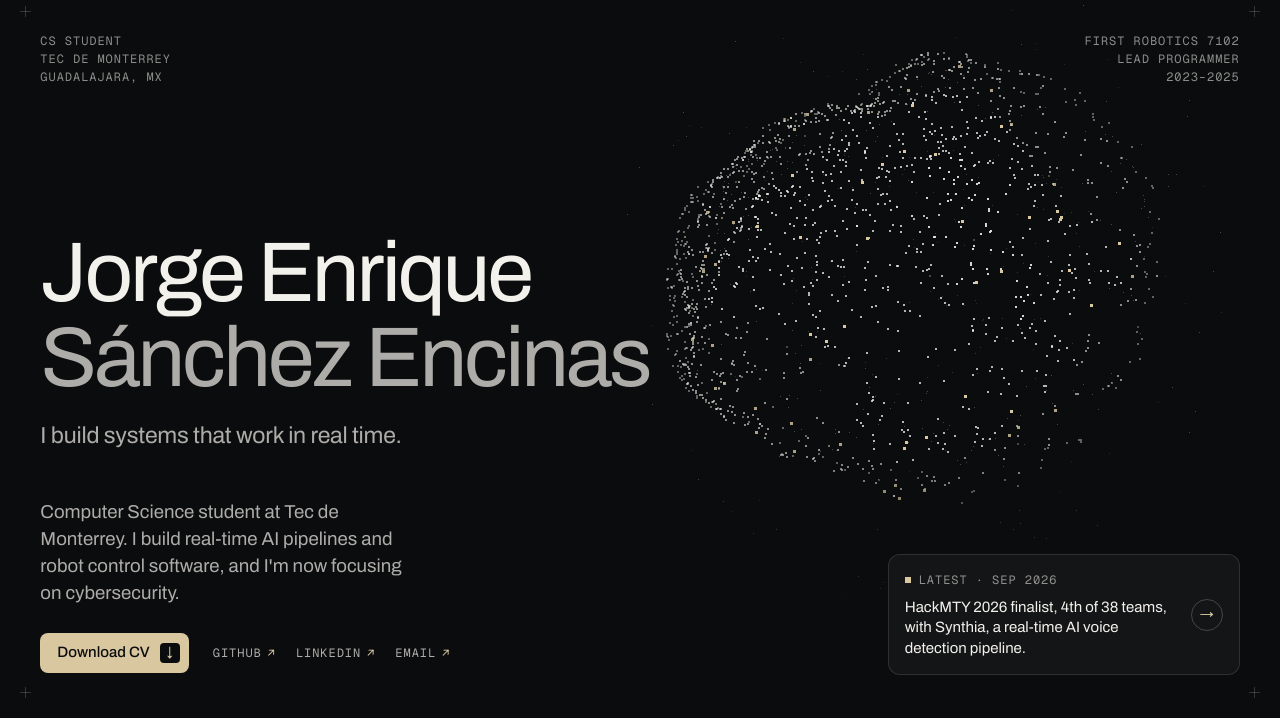
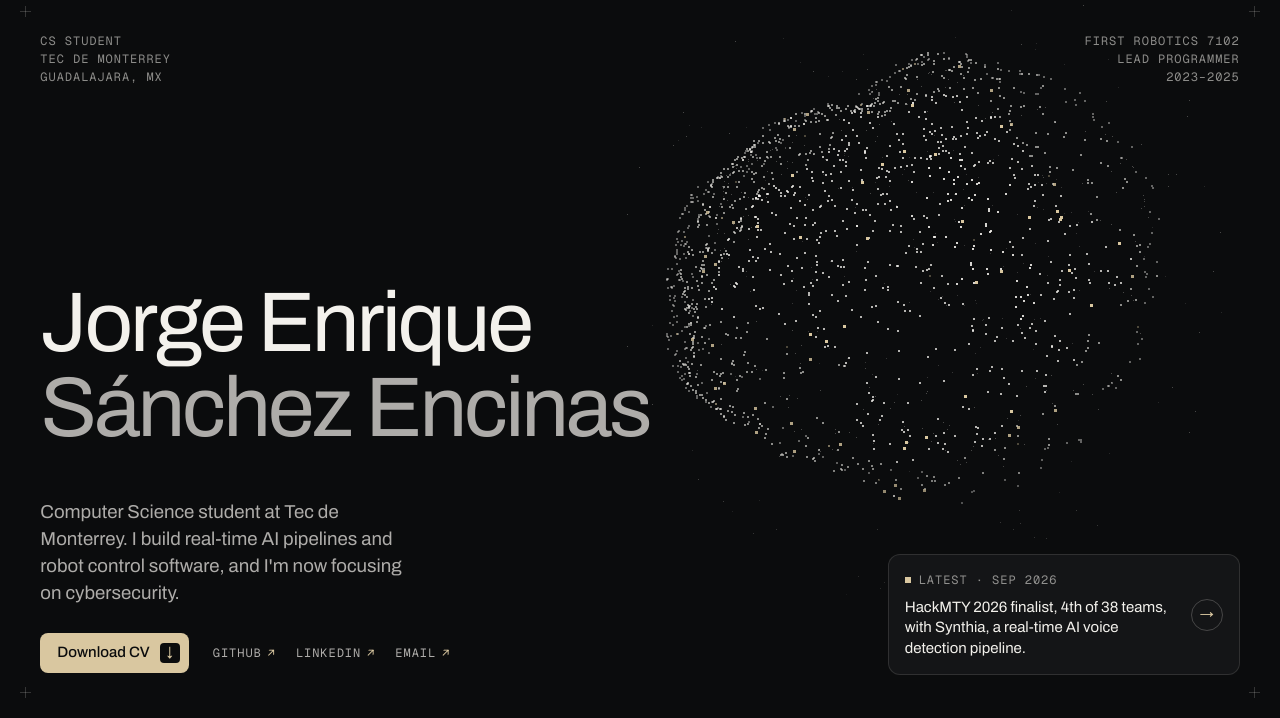
Before and after one commit to jsencinas/jsencinas.github.io, a plain HTML site: page index.html in a window 1280 px wide. Shown: the part 82-800 px from the top of the page. Drawn offline with Linux system fonts and the light colour scheme; animation ran at ten frames a second.

Commit message:
Hero: remove the tagline under the name
Co-Authored-By: Claude Opus 5.5 <noreply@anthropic.com>

```diff
--- a/assets/css/site.css
+++ b/assets/css/site.css
@@ -60,7 +60,6 @@
   --font-sans: "Archivo", "Archivo Fallback", system-ui, sans-serif;
   --font-mono: "Geist Mono", "Geist Mono Fallback", ui-monospace, Menlo, Consolas, monospace;
   --fs-display:   clamp(2.75rem, 1.636rem + 4.571vw, 5.75rem);
-  --fs-hero-sub:  clamp(1.125rem, 0.986rem + 0.571vw, 1.5rem);
   --fs-h2:        clamp(2rem, 1.443rem + 2.286vw, 3.5rem);
   --fs-statement: clamp(1.5rem, 1.143rem + 1.464vw, 2.5rem);
   --fs-h3:        clamp(1.375rem, 1.189rem + 0.762vw, 1.875rem);
@@ -522,16 +521,8 @@ a { color: var(--accent); text-decoration-thickness: 1px; text-underline-offset:
   letter-spacing: var(--track-display);
   color: var(--text);
 }
-.hero__l1, .hero__l2, .hero__tag { display: block; }
+.hero__l1, .hero__l2 { display: block; }
 .hero__l2 { color: var(--text-2); }     /* the second name line in gray, as in the reference */
-.hero__tag {                            /* the tagline sits under the name, much smaller */
-  margin-top: 20px;
-  font-size: var(--fs-hero-sub);
-  line-height: 1.3;
-  letter-spacing: -0.01em;
-  color: var(--text-2);
-  text-wrap: balance;
-}
 
 .hero__foot {
   grid-row: 4;
--- a/index.html
+++ b/index.html
@@ -76,7 +76,6 @@
         <h1 class="hero__title" id="hero-title">
           <span class="hero__l1">Jorge Enrique</span>
           <span class="hero__l2">Sánchez Encinas</span>
-          <span class="hero__tag">I build systems that work in real time.</span>
         </h1>
 
         <div class="hero__foot">
```
